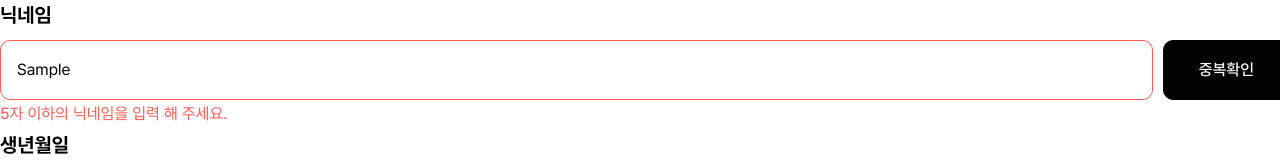
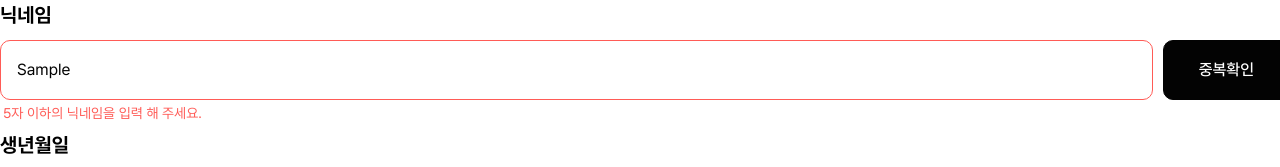
Before and after one commit to Odagada/Trimo-FE, a Next.js app: page /signup/components/WriteAdditionalInfo in a window 1280 px wide. Both pictures are taken after typing "Sample", "Sample", "Sample", "Sample" into the empty fields and a click on the button "중복확인". Shown: the top 167 px of the page. Built offline with nearby package versions, Linux system fonts and the light colour scheme; no server answers.

Commit message:
refactor: Input Error Text style 변경

```diff
--- a/components/atoms/Inputs/InputWapper.tsx
+++ b/components/atoms/Inputs/InputWapper.tsx
@@ -12,7 +12,7 @@ function InputWrapper({ title, htmlFor, className = "", errors, children, divOpt
       >
         {children}
       </label>
-      {errors && <div className="text-error absolute -bottom-26">{errors?.message}</div>}
+      {errors && <div className="text-error middle-text absolute -bottom-24 left-3">{errors?.message}</div>}
     </div>
   );
 }
```
